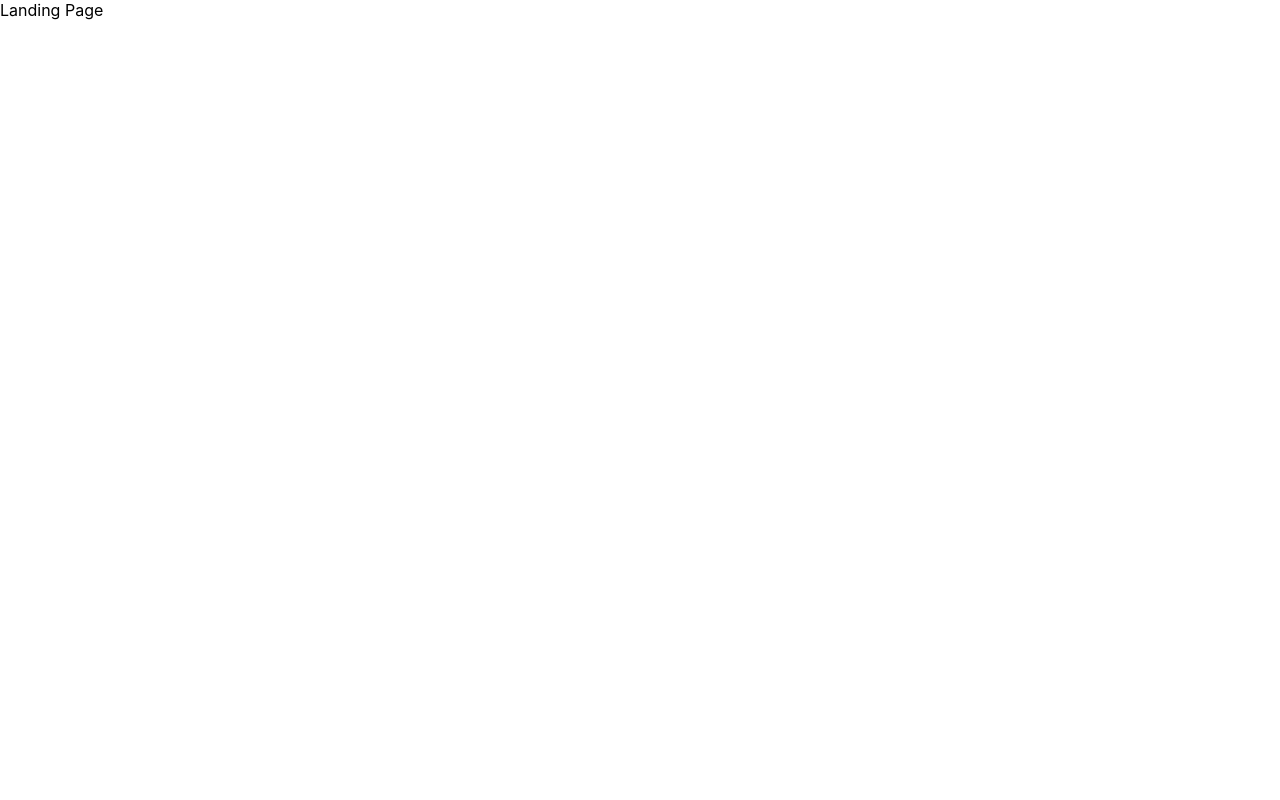
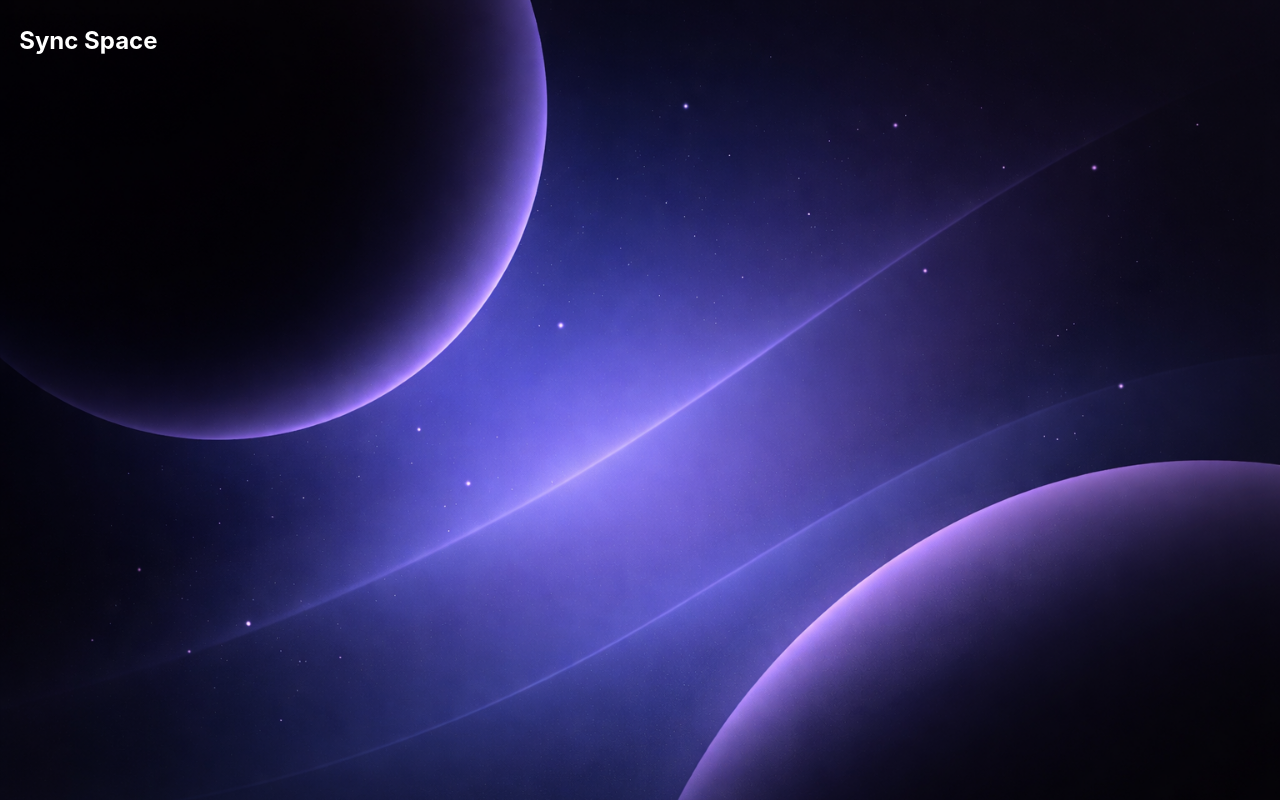
Before and after one commit to vaibhavshukla-codes/SyncSpace, a React (Create React App) app in the folder frontend/: page / in a window 1280 px wide. Built offline with nearby package versions, Linux system fonts and the light colour scheme.

Commit message:
structured landing page

```diff
--- a/frontend/src/App.css
+++ b/frontend/src/App.css
@@ -0,0 +1,13 @@
+.landingPageContainer {
+  width: 100vw;
+  height: 100vh;
+  background: url("/public/background.png");
+  background-repeat: no-repeat;
+  background-size: cover;
+  color: white;
+}
+
+.landingPageContainer nav {
+    padding-inline: 1.2rem;
+    padding-block: 1.6rem;
+}
--- a/frontend/src/pages/landing.jsx
+++ b/frontend/src/pages/landing.jsx
@@ -1,7 +1,26 @@
 import React from 'react'
+import "../App.css";
 
 export default function LandingPage() {
   return (
-    <div>Landing Page</div>
+    <div className='landingPageContainer'>
+
+      <nav>
+
+        <div className='navHeader'>
+
+          <h2>Sync Space</h2>
+
+        </div>
+
+        <div className='navList'>
+
+
+
+        </div>
+
+      </nav>
+
+    </div>
   )
 }
```
